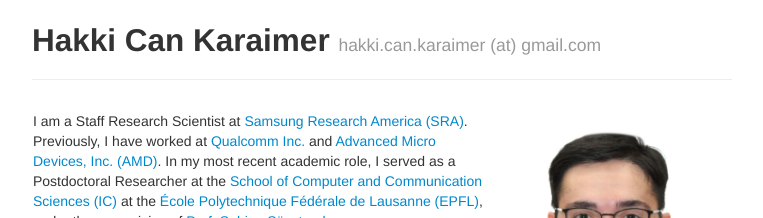
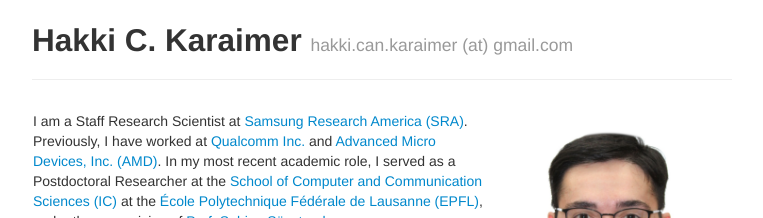
Before and after one commit to karaimer/karaimer.github.io, a Jekyll site: the page built from index.md, in a window 1280 px wide. Shown: the top 218 px of the page, without its empty margins (258-1021 px from the left). Built offline with Jekyll 4.4.1, drawn with Linux system fonts in a browser that asks for light colours.

Commit message:
Update index.md

```diff
--- a/index.md
+++ b/index.md
@@ -1,9 +1,9 @@
 ---
 layout: page
-title: Hakki Can Karaimer
+title: Hakki C. Karaimer
 tagline: hakki.can.karaimer (at) gmail.com
-description: Hakki Can Karaimer, Staff Research Scientist, Samsung Research America (SRA)
-author: Hakki Can Karaimer
+description: Hakki C. Karaimer, Staff Research Scientist, Samsung Research America (SRA)
+author: Hakki C. Karaimer
 ---
 
 | - | - |
```
